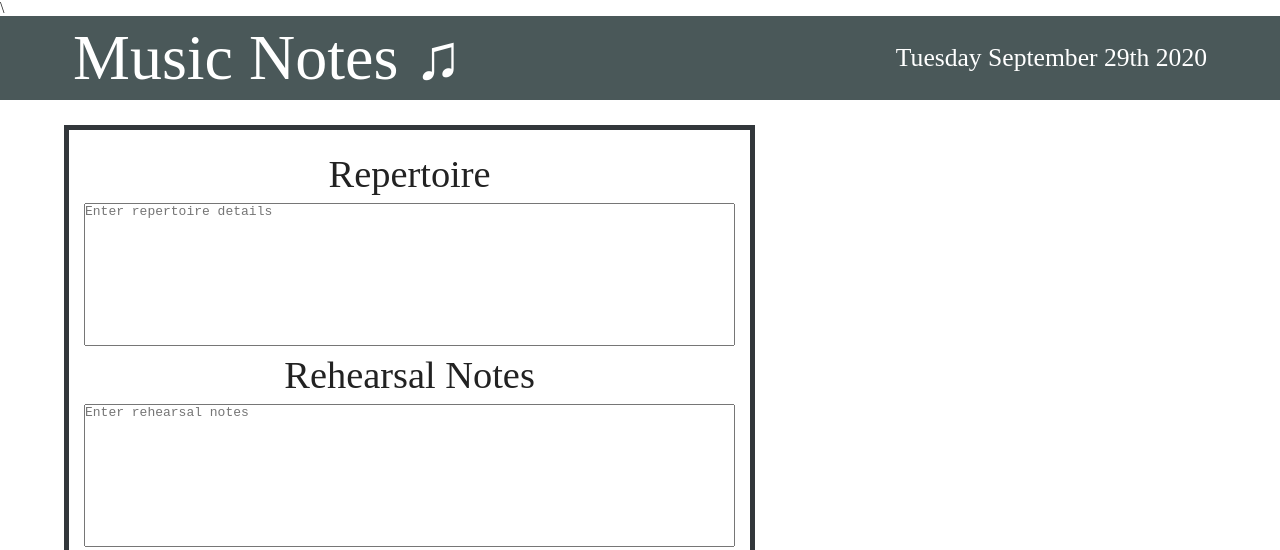
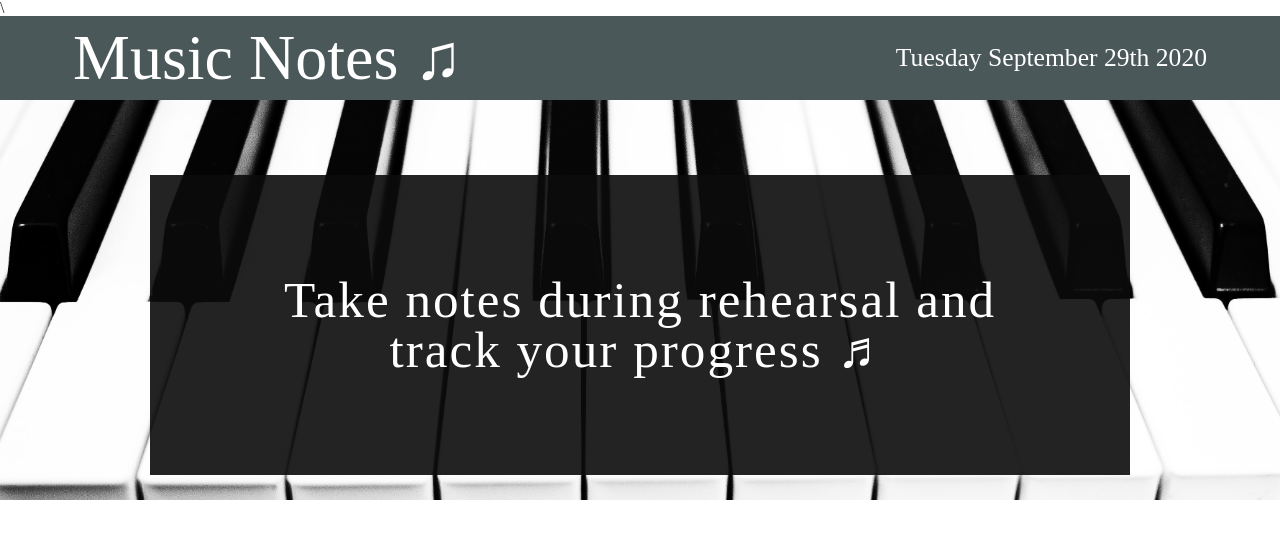
Before and after one commit to Batstone/music-notes, a React (Create React App) app: page / in a window 1280 px wide. Shown: the top 550 px of the page. Built offline with nearby package versions, Linux system fonts and the light colour scheme; no server answers; the database is empty.

Commit message:
added banner image

```diff
--- a/src/App.js
+++ b/src/App.js
@@ -123,6 +123,13 @@ class App extends Component {
     return (
       <div className="App">
         <Header />
+        <div className="bannerImg">
+          <div className="bannerTextContainer">
+            <div className="bannerText">
+              <h2>Take notes during rehearsal and track your progress ♬</h2>
+            </div>
+          </div>
+        </div>
         <main>
           <div className="wrapper">
             <section className="newPracticeSession">
--- a/src/index.css
+++ b/src/index.css
@@ -34,6 +34,13 @@ h1 {
   font-family: 'Spectral', serif;
 }
 
+h2 {
+  font-size: clamp(1.2rem, 4vw, 3.2rem);
+  font-family: 'Spectral', serif;
+  line-height: 50px;
+  letter-spacing: 2px;
+}
+
 h3 {
   font-size: clamp(1.3rem, 2vw, 2rem);
   border-bottom: #4a5859 solid 2px;
@@ -65,7 +72,7 @@ header {
   background-color: #4a5859;
   color: white;
   padding: 10px;
-  margin-bottom: 25px;
+
 }
 
 .headerContainer {
@@ -74,11 +81,49 @@ header {
   align-items: center;
 }
 
+
+/* BANNER */
+
+.bannerImg {
+  background: url('./mark-teachey-TfIQZ2gFEvI-unsplash.jpg');
+  background-position: center;
+  height: 50vh;
+  background-attachment: fixed;
+  background-size: cover;
+  background-repeat: no-repeat;
+
+}
+
+.bannerTextContainer {
+  display: flex;
+  justify-content: center;
+  align-items: center;
+  padding-top: 75px;
+}
+
+.bannerText {
+  display: flex;
+  justify-content: center;
+  align-items: center;
+  background-color: rgb(11, 12, 11, 0.9);
+  padding: 100px;
+  color: white;
+  text-align: center;
+  margin: 0 150px;
+}
+
 main {
   min-height: calc(100vh - 180px);
 }
 
+
 /* NEW PRACTICE SESSION */
+
+.formContainer {
+  display: flex;
+  justify-content: center;
+  margin-top: 50px;
+}
 
 form {
   display: flex;
```
Also changed, not shown: public/manifest.json, src/Metronome.js (deleted), src/mark-teachey-TfIQZ2gFEvI-unsplash.jpg (added).
